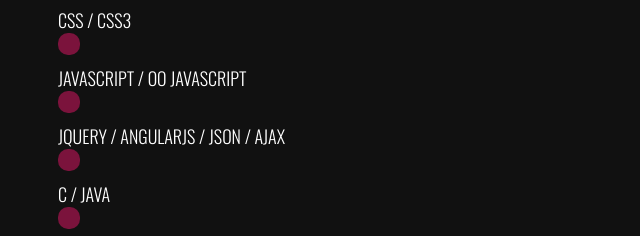
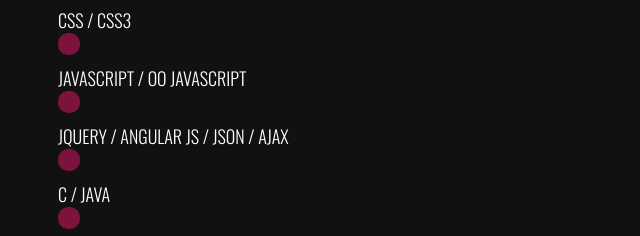
Before and after one commit to ask4nitya/ask4nitya.github.io, a plain HTML site: page index.html in a window 1280 px wide. Shown: the part 2348-2584 px from the top of the page, 0-640 px from the left. Drawn offline with nearby package versions, Linux system fonts and the light colour scheme; some packages are replaced by stand-ins of ours.

Commit message:
Update index.html

```diff
--- a/index.html
+++ b/index.html
@@ -130,7 +130,7 @@
 						</div>
 					</li>
 					<li>
-						<p class="skill">jquery / angularjs / json / ajax</p>
+						<p class="skill">jquery / angular js / json / ajax</p>
 						<div class="bar percent70">
 							<p class="percent subskill">70%</p>
 						</div>
```
